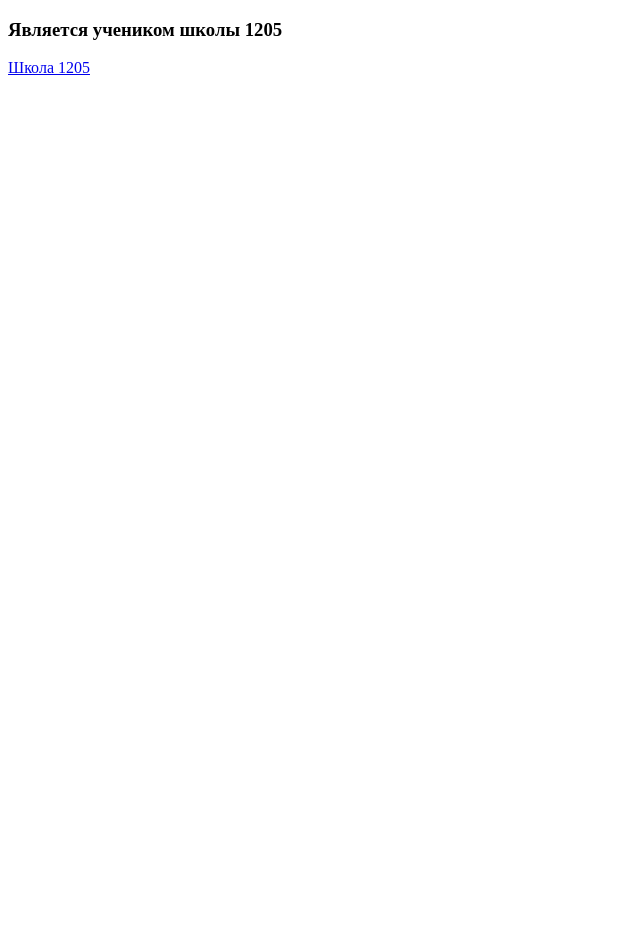
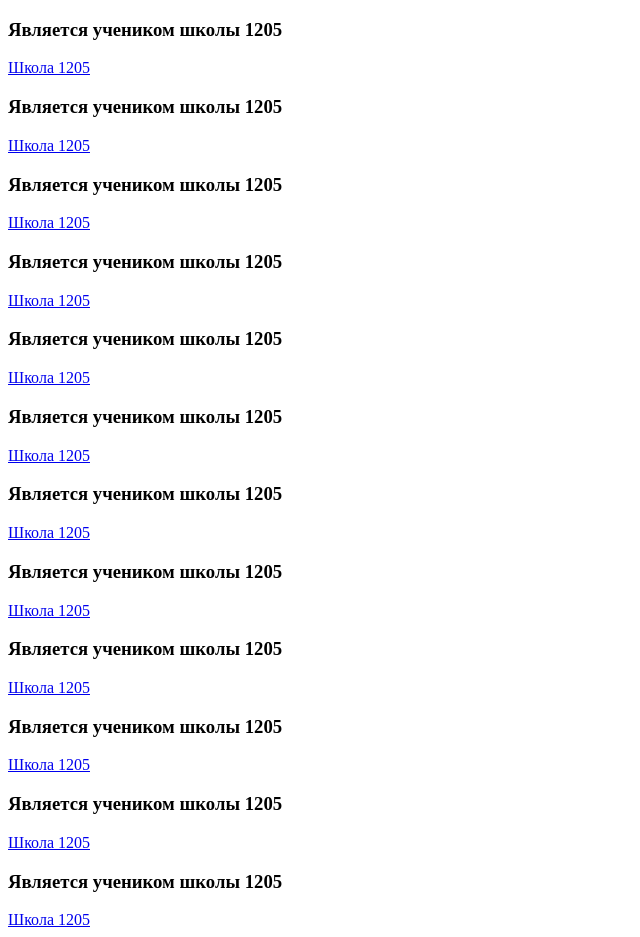
Before and after one commit to vo1okon/site, a plain HTML site: page me.html in a window 1280 px wide. Shown: the whole page, without its empty margins (0-640 px from the left). Before the commit the page ends 800 px from the top, so only its background shows below. Drawn offline with Linux system fonts and the light colour scheme.

Commit message:
some izmeneniya
a

```diff
--- a/me.html
+++ b/me.html
@@ -7,5 +7,27 @@
 <body>
     <h3>Является учеником школы 1205</h3>
     <a href = "https://sch1205uz.mskobr.ru/#/" target = "_blank">Школа 1205</a>
+    <h3>Является учеником школы 1205</h3>
+    <a href = "https://sch1205uz.mskobr.ru/#/" target = "_blank">Школа 1205</a>
+    <h3>Является учеником школы 1205</h3>
+    <a href = "https://sch1205uz.mskobr.ru/#/" target = "_blank">Школа 1205</a>
+    <h3>Является учеником школы 1205</h3>
+    <a href = "https://sch1205uz.mskobr.ru/#/" target = "_blank">Школа 1205</a>
+    <h3>Является учеником школы 1205</h3>
+    <a href = "https://sch1205uz.mskobr.ru/#/" target = "_blank">Школа 1205</a>
+    <h3>Является учеником школы 1205</h3>
+    <a href = "https://sch1205uz.mskobr.ru/#/" target = "_blank">Школа 1205</a>
+    <h3>Является учеником школы 1205</h3>
+    <a href = "https://sch1205uz.mskobr.ru/#/" target = "_blank">Школа 1205</a>
+    <h3>Является учеником школы 1205</h3>
+    <a href = "https://sch1205uz.mskobr.ru/#/" target = "_blank">Школа 1205</a>
+    <h3>Является учеником школы 1205</h3>
+    <a href = "https://sch1205uz.mskobr.ru/#/" target = "_blank">Школа 1205</a>
+    <h3>Является учеником школы 1205</h3>
+    <a href = "https://sch1205uz.mskobr.ru/#/" target = "_blank">Школа 1205</a>
+    <h3>Является учеником школы 1205</h3>
+    <a href = "https://sch1205uz.mskobr.ru/#/" target = "_blank">Школа 1205</a>
+    <h3>Является учеником школы 1205</h3>
+    <a href = "https://sch1205uz.mskobr.ru/#/" target = "_blank">Школа 1205</a>
 </body>
 </html>
```
Also changed, not shown: index.html (+4 -4 lines).
